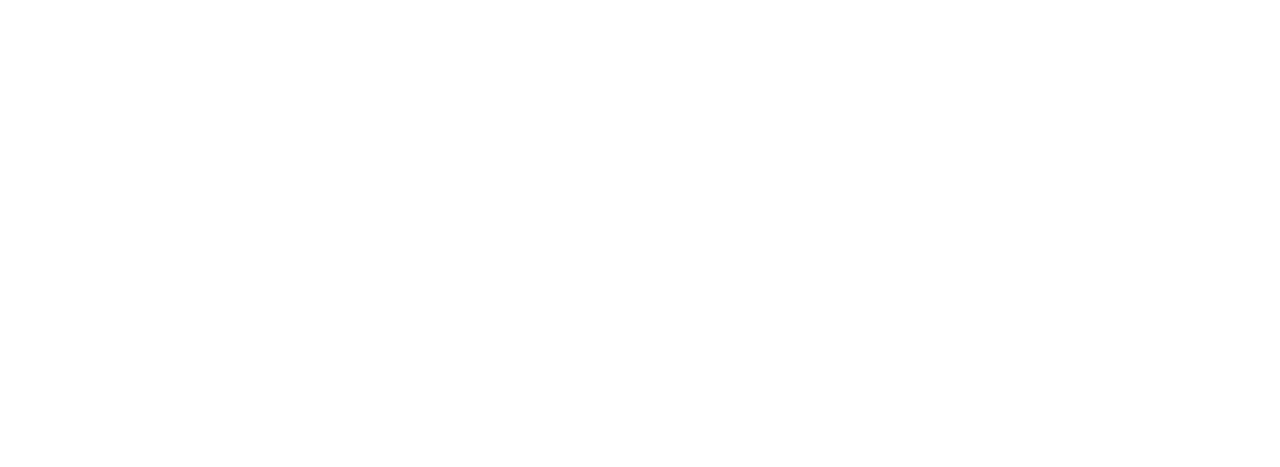
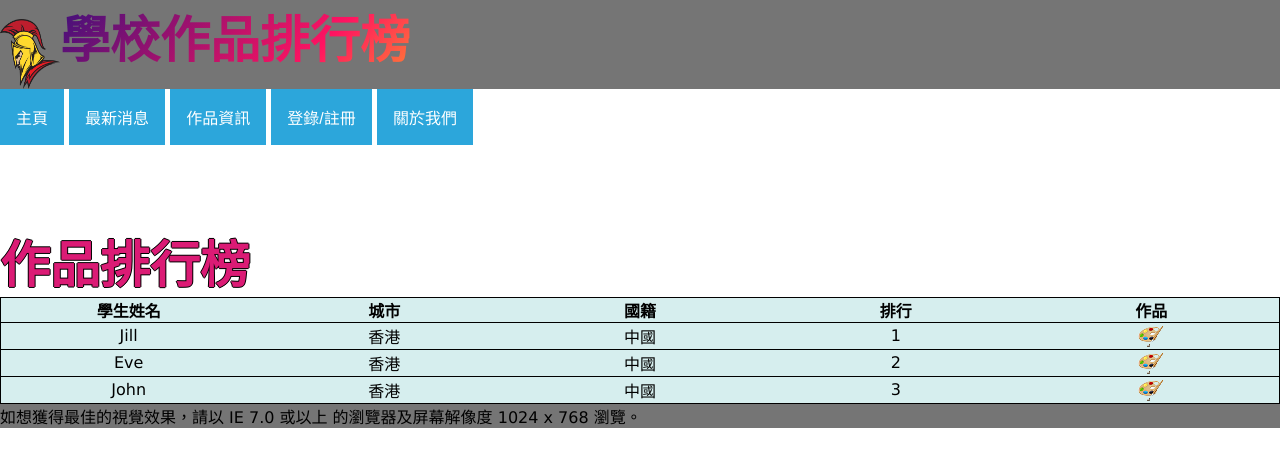
Before and after one commit to BrianKan99/HKITHDProjact.github.io, a PHP site: the page made by Artworks ranking.html in a window 1280 px wide. Before the commit the part shown is empty. Shown: the top 467 px of the page. Run offline with PHP 8.4, Linux system fonts and the light colour scheme.

Commit message:
Add files via upload

```diff
--- a/ArtNews.html
+++ b/ArtNews.html
@@ -58,7 +58,7 @@
         <a href="contact us.html">聯繫我們</a>
         </div>
       </div>
-      <h1>最新美術新聞</h1>
+      <h2>最新美術新聞</h2>
       <table style="width:100%">
         <div class="row">
 
--- a/Artworks album.html
+++ b/Artworks album.html
@@ -58,7 +58,7 @@
         <a href="contact us.html">聯繫我們</a>
         </div>
       </div>
-      <h1>作品相簿</h1>
+      <h2>作品相簿</h2>
       <table style="width:100%">
         <div class="row">
 
--- a/Artworks ranking.html
+++ b/Artworks ranking.html
@@ -0,0 +1,109 @@
+<!DOCTYPE html>
+<html lang="zh-HK">
+<head>
+    <header>
+    <meta charset="UTF-8">
+    <meta name="viewport" content="width=device-width, initial-scale=1.0">
+    <title>學校作品排行榜</title>
+    <link rel="stylesheet" href="style.css">
+</head>
+<body>
+        <a href="index.html"><img src="images/artwork_logos_soldier.png" width="60" height="70"></a><strong class="animate-charcter"> 學校作品排行榜</strong>
+        </section>
+      </header>
+    <section class="link" >
+
+
+      <div class="dropdown">
+        <button class="dropbtn">主頁</a></button>
+        <div class="dropdown-content">
+            <a href="index.html">學校傑出作品欣賞</a>
+          </div>
+    </div>
+
+
+        <div class="dropdown">
+        <button class="dropbtn">最新消息</a></button>
+        <div class="dropdown-content">
+            <a href="List of new works.html">新作品列表</a>
+            <a href="ArtNews.html">美術新聞</a>
+          </div>
+    </div>
+
+    <div class="dropdown">
+        <button class="dropbtn"><a>作品資訊</a></button>
+        <div class="dropdown-content">
+            <a href="Artworks ranking.html">作品排行榜</a>
+            <a href="Student testimonials.html">學生感言</a>
+            <a href="Artworks album.html">作品相簿</a>
+          </div>
+    </div>
+
+    <div class="dropdown">
+        <button class="dropbtn">登錄/註冊</a></button>
+        <div class="dropdown-content">
+            <a href="Login account.html">登錄帳戶</a>
+            <a href="Register.html">進行註冊</a>
+          </div>
+    </div>
+        <div class="dropdown">
+        <button class="dropbtn">關於我們</a></button>
+        <div class="dropdown-content">
+        <a href="about us.html">關於我們(詳細)</a>
+        <a href="common problem.html">常見問題</a>
+        <a href="contact us.html">聯繫我們</a>
+        </div>
+      </div>
+      <div class="slideshow-container">
+        <img class="mySlides" src="images/cefabc6aa7bd28cccd0713e4a3656cc9.jpg" style="width:100%;">
+        <img class="mySlides" src="images/BmWXkgF.jpeg" style="width:100%">
+        <img class="mySlides" src="images/sF0IA8u.jpeg" style="width:100%">
+      </div>
+    </div>
+<h2>作品排行榜</h2>
+    <table style="width:100%">
+        <tr class = "ranktable">
+          <th></strong>學生姓名</strong></th>
+          <th>城市</th>
+          <th>國籍</th>
+          <th>排行</th>
+          <th>作品</th>
+        </tr>
+        <tr class = "ranktable" align="center" valign="center">
+          <td>Jill</td>
+          <td>香港</td>
+          <td>中國</td>
+          <td>1</td>
+          <td><a class="spotlight" href="images/colorful-image-woman-s-face-with-words-word-bottom.jpg" data-button="Click Me!" data-button-href="javascript:alert('You can open an URL or execute some Javascript here.')" data-description="Lorem ipsum dolor sit amet, consetetur sadipscing elitr, sed diam nonumy eirmod tempor invidunt ut labore et dolore magna aliquyam erat, sed diam voluptua.">
+            <img src="images/art-icon-1122-removebg-preview.png" alt="Lorem ipsum dolor sit amet"></a></td>
+        </tr>
+        <tr class = "ranktable" align="center" valign="center">
+          <td>Eve</td>
+          <td>香港</td>
+          <td>中國</td>
+          <td>2</td>
+          <td><a class="spotlight" href="images/colorful-image-woman-s-face-with-words-word-bottom.jpg" data-button="Click Me!" data-button-href="javascript:alert('You can open an URL or execute some Javascript here.')" data-description="Lorem ipsum dolor sit amet, consetetur sadipscing elitr, sed diam nonumy eirmod tempor invidunt ut labore et dolore magna aliquyam erat, sed diam voluptua.">
+            <img src="images/art-icon-1122-removebg-preview.png" alt="Lorem ipsum dolor sit amet"></a></td>
+        </tr>
+        <tr class = "ranktable" align="center" valign="center">
+          <td>John</td>
+          <td>香港</td>
+          <td>中國</td>
+          <td>3</td>
+          <td><a class="spotlight" href="images/colorful-image-woman-s-face-with-words-word-bottom.jpg" data-button="Click Me!" data-button-href="javascript:alert('You can open an URL or execute some Javascript here.')" data-description="Lorem ipsum dolor sit amet, consetetur sadipscing elitr, sed diam nonumy eirmod tempor invidunt ut labore et dolore magna aliquyam erat, sed diam voluptua.">
+            <img src="images/art-icon-1122-removebg-preview.png" alt="Lorem ipsum dolor sit amet"></a></td>
+
+        </tr>
+      </table>
+
+
+
+
+      <div class="spotlight-group" data-fit="cover" data-autohide="all">
+        <script src="dist/spotlight.bundle.js"></script>
+
+     <footer>
+    <blockquote>如想獲得最佳的視覺效果，請以 IE 7.0 或以上 的瀏覽器及屏幕解像度 1024 x 768 瀏覽。</blockquote>
+    </footer>
+</body>
+</html>
--- a/List of new works.html
+++ b/List of new works.html
@@ -58,7 +58,7 @@
         <a href="contact us.html">聯繫我們</a>
         </div>
       </div>
-      <h1>新作品列表</h1>
+      <h2>新作品列表</h2>
       <table style="width:100%">
         <div class="row">
 
--- a/style.css
+++ b/style.css
@@ -12,7 +12,7 @@
         h2{
             font-size: 50px;
             padding-top: 80px;
-            color: rgb(27, 219, 190);
+            color: rgb(219, 27, 117);
             text-shadow: -1px 0 black, 0 1px black, 1px 0 black, 0 -1px black;
         }
 
@@ -317,7 +317,6 @@
   border:0px solid black;/*線粗*/
   width: 10%;/*大小*/
   border-collapse: collapse;/*消除內線*/
-
 }
 
 
@@ -334,3 +333,11 @@
 .about h4:hover{
   background-color: yellow;
 }
+
+
+.ranktable {
+  border:1px solid black;/*線粗*/
+  width: 10%;/*大小*/
+  border-collapse: collapse;/*消除內線*/
+  background-color: #D6EEEE;
+}
```
Also changed, not shown: Student testimonials.html (+69 -0 lines), index.html (+8 -4 lines), images/art-icon-1122-removebg-preview.png (added), images/europeana--kUYkiWWM6E-unsplash.jpg (added), images/europeana-8E31onOcVXg-unsplash.jpg (added).
